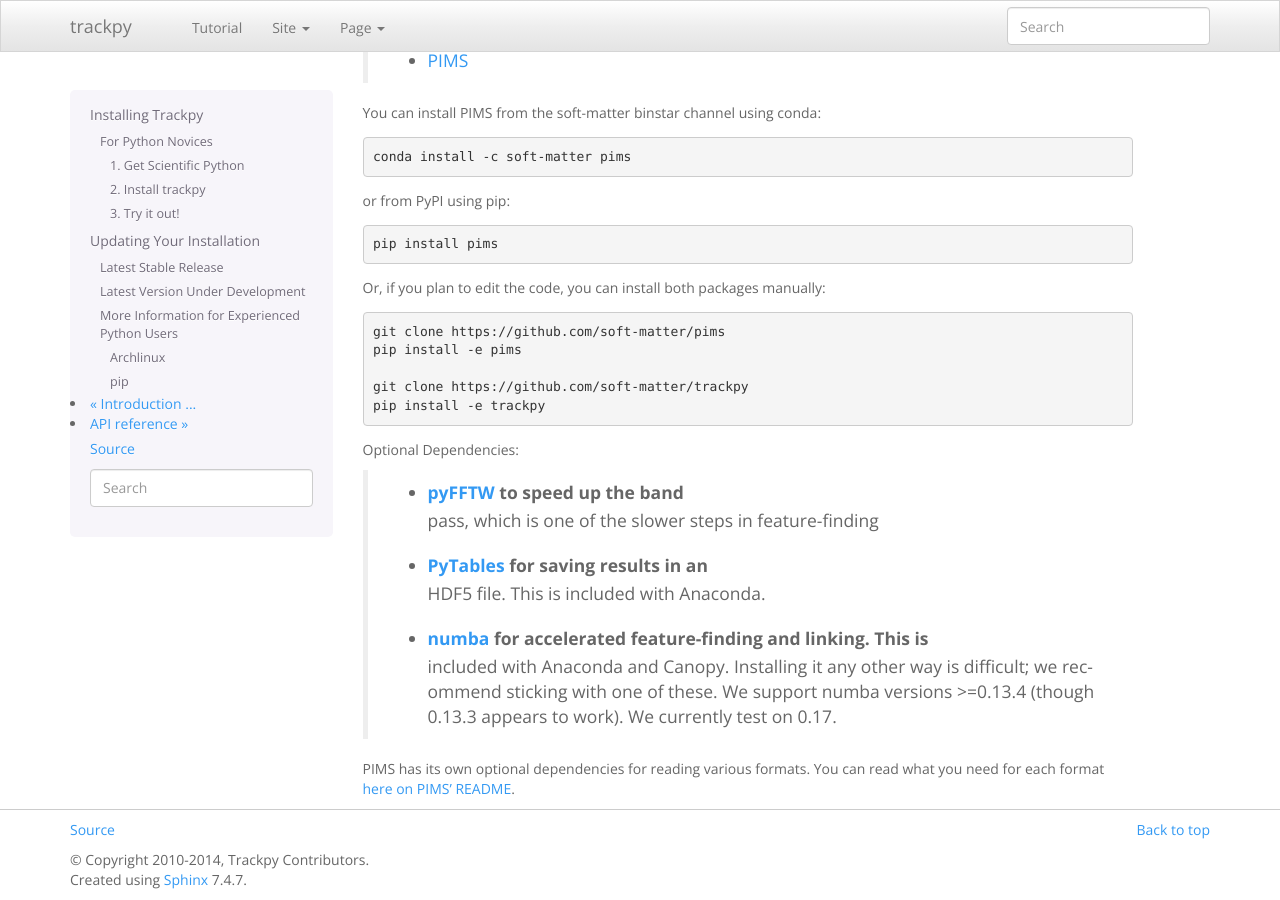
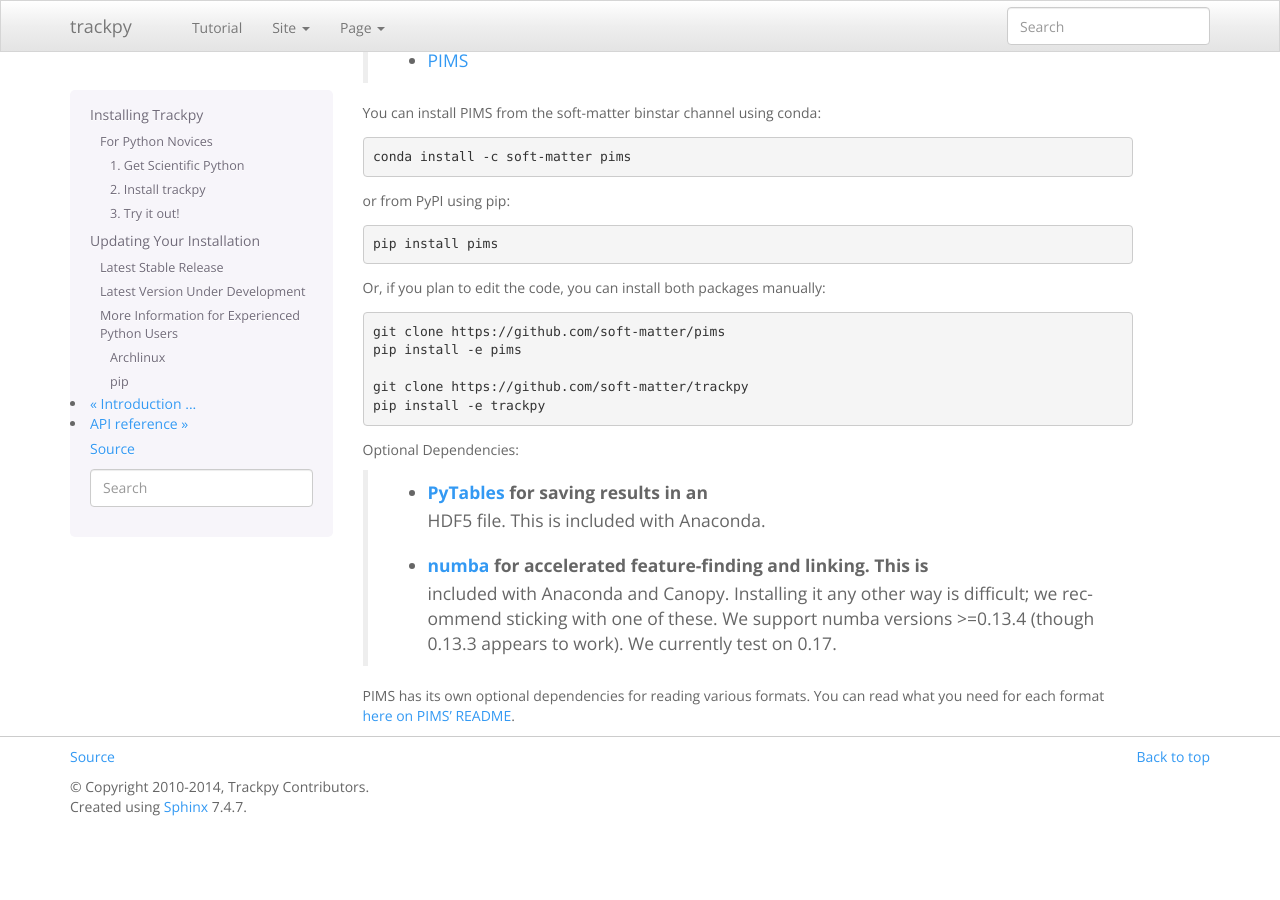
Before and after one commit to soft-matter/trackpy, a Sphinx documentation site: the page built from doc/installation.rst, in a window 1280 px wide and 900 px high, scrolled down 1762 px. Built offline with Sphinx 7.4.7, drawn with Linux system fonts in a browser that asks for light colours; pages that are not in the unit, such as notebooks, are missing from menus; the version number could not be read and is left out; after the commit the page ends 2589 px from its top, so only the background shows below that.

Commit message:
DOC: Remove pyFFTW as "optional dependency"

```diff
--- a/doc/installation.rst
+++ b/doc/installation.rst
@@ -135,8 +135,6 @@
 
 Optional Dependencies:
 
-  * `pyFFTW <https://github.com/hgomersall/pyFFTW>`__ to speed up the band
-      pass, which is one of the slower steps in feature-finding
   * `PyTables <http://www.pytables.org/moin>`__ for saving results in an
       HDF5 file. This is included with Anaconda.
   * `numba <http://numba.pydata.org/>`__ for accelerated feature-finding and linking. This is
```
